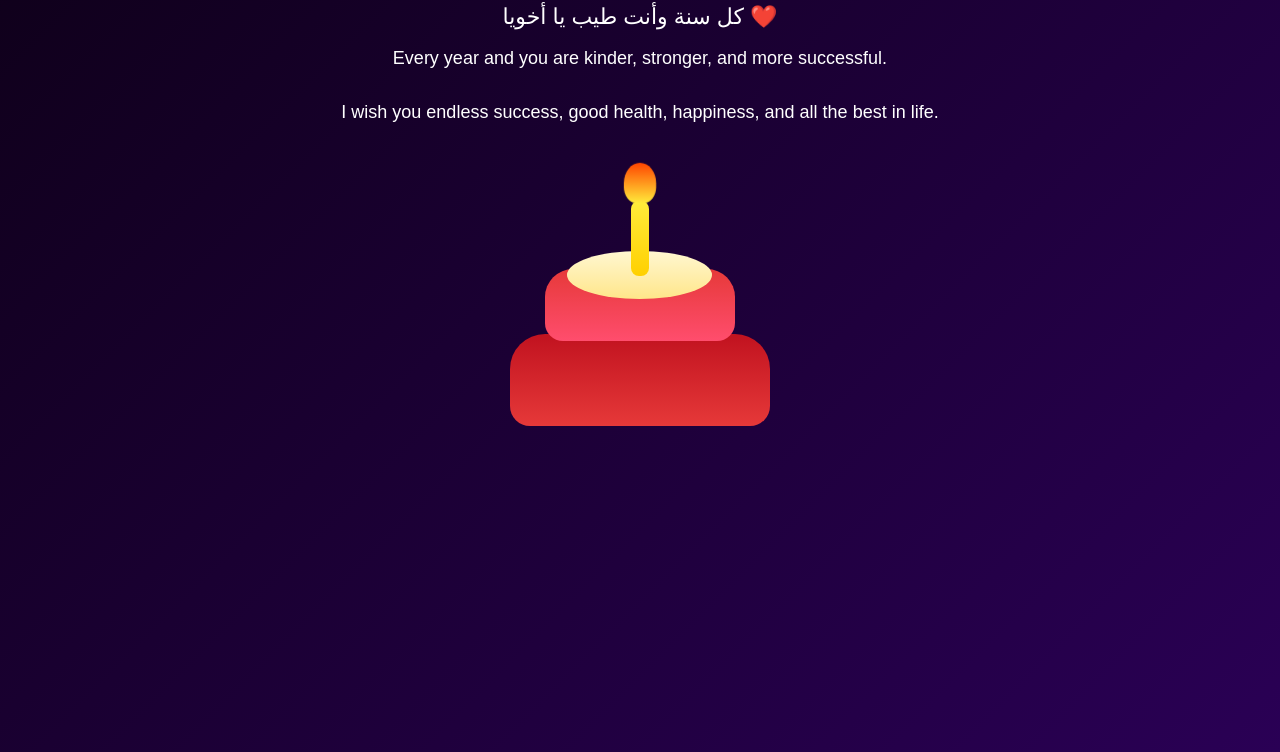
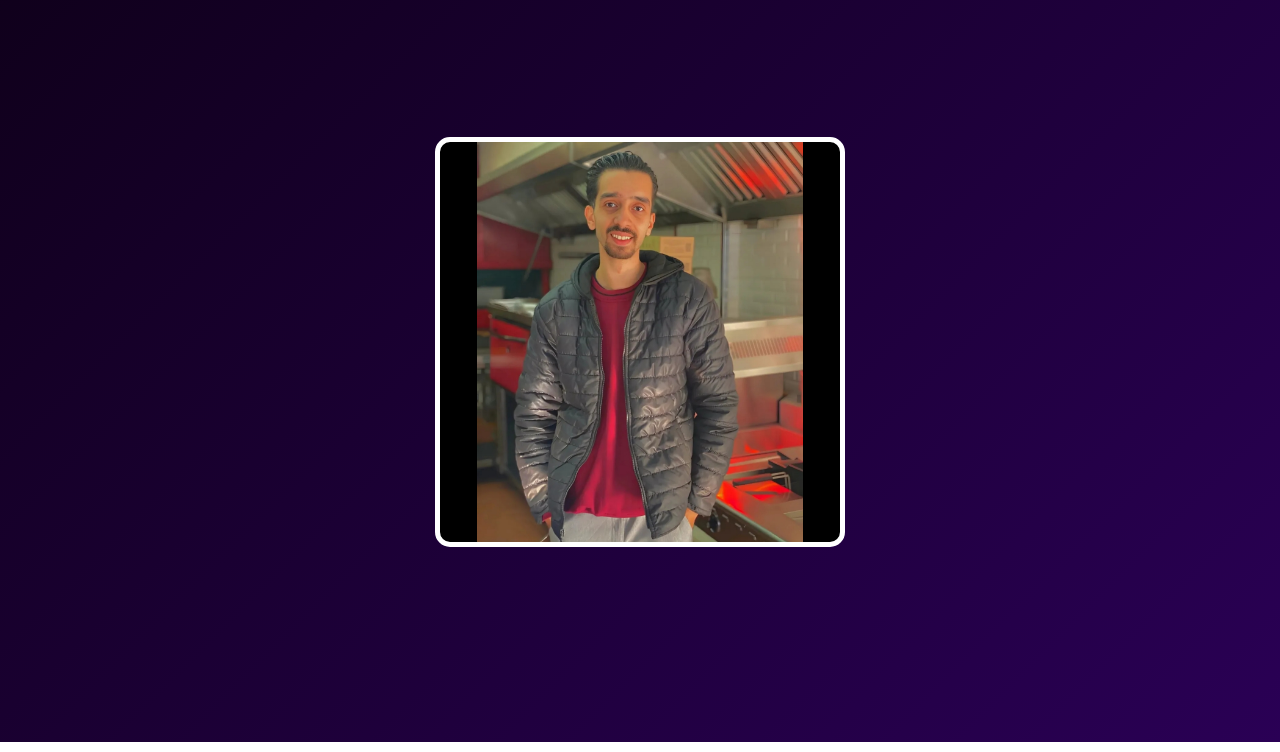
Before and after one commit to uwa7/Mohamed-, a plain HTML site: page index.html in a window 1280 px wide. Shown: the part 58-810 px from the top of the page. Drawn offline with Linux system fonts and the light colour scheme.

Commit message:
Update index.html

```diff
--- a/index.html
+++ b/index.html
@@ -5,7 +5,7 @@
     <meta name="viewport" content="width=device-width, initial-scale=1.0">
     <title>Happy Birthday Bro 🎂</title>
     <style>
-        body { margin:0; height:100vh; background:linear-gradient(135deg,#0f001a,#2a0055); color:white; font-family:Arial,sans-serif; text-align:center; }
+        body { margin:0; height:100vh; background:linear-gradient(135deg,#0f001a,#2a0055); color:white; font-family:Arial,sans-serif; text-align:center; display:flex; flex-direction:column; justify-content:center; align-items:center; }
         h1 { font-size:36px; margin:10px 0; }
         .subtitle { font-size:22px; margin:8px 0; }
         .wish { font-size:18px; max-width:620px; margin:15px auto; line-height:1.5; }
@@ -15,8 +15,11 @@
         .top { width:145px;height:48px;background:linear-gradient(#fff7d1,#ffe68a);border-radius:50%;position:absolute;top:95px;left:77px; }
         .candle { width:18px;height:75px;background:linear-gradient(#ffeb3b,#ffd000);position:absolute;left:50%;top:45px;transform:translateX(-50%);border-radius:8px; }
         .flame { width:24px;height:30px;background:linear-gradient(#ff4500,#ffeb3b);border-radius:50% 50% 40% 40%;position:absolute;top:-33px;left:50%;transform:translateX(-50%);animation:flicker 0.07s infinite alternate; }
-        .slideshow { display:none; position:fixed; top:0; left:0; width:100%; height:100%; z-index:20; }
-        .slide { width:100%; height:100%; object-fit:cover; position:absolute; opacity:0; transition:opacity 1s; }
+
+        /* تنسيق مربع الصور */
+        .slideshow { display:none; width: 400px; height: 400px; position: relative; border: 5px solid white; border-radius: 15px; overflow: hidden; background: black; }
+        .slide { width:100%; height:100%; object-fit:contain; position:absolute; top:0; left:0; opacity:0; transition:opacity 1s; }
+
         @keyframes flicker { from { transform:translateX(-50%) scale(1); } to { transform:translateX(-50%) scale(1.4); } }
     </style>
 </head>
@@ -42,6 +45,7 @@
     </div>
 
     <script>
+        // وقت ظهور التهنئة في البداية (5000 يعني 5 ثوانٍ)
         setTimeout(() => {
             document.getElementById('cakePage').style.display = 'none';
             document.getElementById('slideshow').style.display = 'block';
@@ -53,8 +57,9 @@
                 current = (current + 1) % slides.length;
             }
             showNext();
+            // سرعة الصور (2000 يعني ثانيتين)
             setInterval(showNext, 2000);
-        }, 8000);
+        }, 5000);
     </script>
 </body>
 </html>
```
